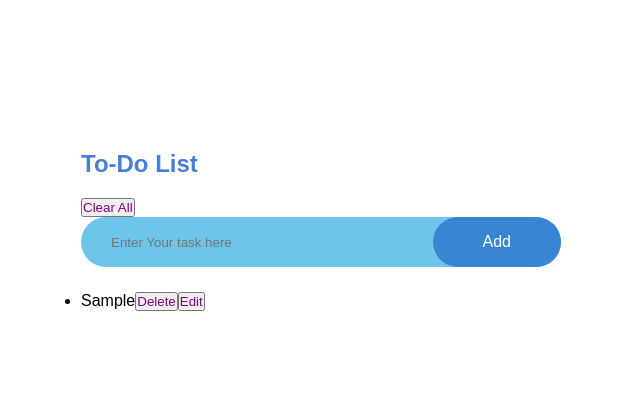
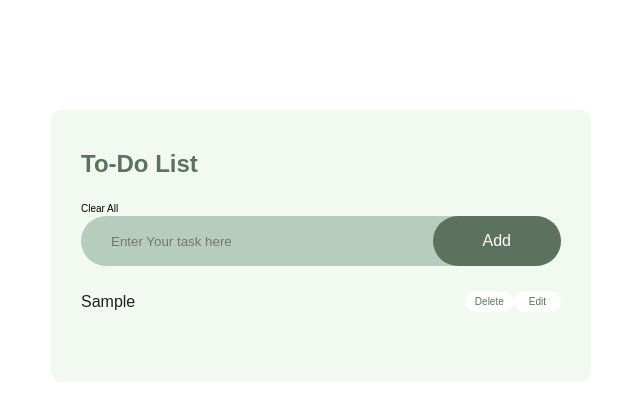
Before and after one commit to ntandomagana/To-do-list, a plain HTML site: page index.html in a window 1280 px wide. Both pictures are taken after typing "Sample" into the empty fields and a click on the button "Add". Shown: the whole page, without its empty margins (319-959 px from the left). Drawn offline with Linux system fonts and the light colour scheme.

Commit message:
Added css and fixed delete button

```diff
--- a/main.js
+++ b/main.js
@@ -1,7 +1,21 @@
 const arr = JSON.parse(localStorage.getItem("todolist")) || [];
+
+    // var input = document.getElementById("myTodolist");
+    // var divTag = document.createElement("div");
+    // var singleTask = document.createElement("li");
+    // var deleteButton = document.createElement("button");
+    // var editbutton = document.createElement("button");
+    // var divButton = document.createElement("div")
+
+    // deleteButton.className = "delete";
+    // editbutton.className = "edit";
+    // divButton.className = "buttons";
+    // divTag.className = "taskList";
 
 
 
+    // deleteButton.innerHTML = "Delete";
+    // editbutton.innerHTML = "Edit";
 
 function addTask() {
     var task = document.getElementById("input-box");
@@ -14,24 +28,32 @@ function addTask() {
 
     // Add the task to the array
     arr.push(taskValue);
-    var taskIndex = arr.length - 1;
 
     var input = document.getElementById("myTodolist");
     var divTag = document.createElement("div");
     var singleTask = document.createElement("li");
     var deleteButton = document.createElement("button");
     var editbutton = document.createElement("button");
+    var divButton = document.createElement("div")
 
     deleteButton.className = "delete";
     editbutton.className = "edit";
+    divButton.className = "buttons";
+    divTag.className = "taskList";
+
+
+
     deleteButton.innerHTML = "Delete";
     editbutton.innerHTML = "Edit";
 
 
+
+
     divTag.appendChild(singleTask);
-    divTag.appendChild(deleteButton);
-    divTag.appendChild(editbutton);
-    divTag.style.display = "flex";
+    divTag.appendChild(divButton);
+    divButton.appendChild(deleteButton);
+    divButton.appendChild(editbutton);
+
 
 
     singleTask.innerHTML = taskValue;
@@ -39,7 +61,6 @@ function addTask() {
 
     deleteButton.onclick = function () {
 
-        // Ask user for confirmation before deleting the task
         var deletequestion = prompt(`Are you sure you want to delete ${singleTask.innerHTML}? Type yes or no. `);
         if (deletequestion === "no") {
             return;
@@ -64,22 +85,31 @@ function displayExistingTasks() {
     input.innerHTML = ''; // Clear the list to avoid duplication
 
     arr.forEach((taskValue, index) => {
+
+
         var divTag = document.createElement("div");
         var singleTask = document.createElement("li");
         var deleteButton = document.createElement("button");
-        var editButton = document.createElement("button");
+        var editbutton = document.createElement("button");
+        var divButton = document.createElement("div")
 
-        // Set button styles and text
         deleteButton.className = "delete";
-        editButton.className = "edit";
+        editbutton.className = "edit";
+        divButton.className = "buttons";
+        divTag.className = "taskList";
+
+
+
         deleteButton.innerHTML = "Delete";
-        editButton.innerHTML = "Edit";
+        editbutton.innerHTML = "Edit";
 
-        // Append task and buttons to the div
+
+
         divTag.appendChild(singleTask);
-        divTag.appendChild(deleteButton);
-        divTag.appendChild(editButton);
-        divTag.style.display = "flex";
+        divTag.appendChild(divButton);
+        divButton.appendChild(deleteButton);
+        divButton.appendChild(editbutton);
+
 
         singleTask.innerHTML = taskValue;
         input.appendChild(divTag);
@@ -94,11 +124,12 @@ function displayExistingTasks() {
             deleteTask(index, divTag);
         };
 
-        editButton.onclick = function () {
+        editbutton.onclick = function () {
             editTask(index, singleTask);
         };
     });
 }
+
 
 function deleteTask(index, taskElement) {
     arr.splice(index, 1);
--- a/style.css
+++ b/style.css
@@ -5,25 +5,29 @@
     box-sizing: border-box;
   }
 
-
+  ul {
+      color: rgb(33, 32, 32);
+      list-style-type: none;
+  }
   .container {
       width: 100%;
       min-height: 100vh;
       background: linear-gradient(135deg, #153677 #4e085f);
       padding: 10px;
+
   }
 
   .to-do-app {
       width: 100%;
       max-width: 540px;
-    background: #fff;
+      background-color:#f2f9f1 ;
       margin: 100px auto 20px;
       padding: 40px 30px 70px;
       border-radius: 10px;
   }
 
   .to-do-app h2 {
-    color: #477ed6;
+      color: #5c715e;
       display: flex;
       align-items: center;
       margin-bottom: 20px;
@@ -33,7 +37,7 @@
       display: flex;
       align-items: center;
       justify-content: space-between;
-    background: rgb(110, 197, 234);
+      background: #b6cdbd;
       border-radius: 30px;
       padding-left: 20px;
       margin-bottom: 25px;
@@ -52,14 +56,42 @@ input {
       border: none;
       outline: none;
       padding: 16px 50px;
-    background: rgb(56, 134, 211);
+      background: #5c715e;
       color: white;
       font-size: 16px;
       cursor: pointer;
       border-radius: 40px;
 
   }
-Button {
-color: purple;
+  button {
+      font-size: 10px;
+      cursor: pointer;
+      border-radius: 55px;
+  }
 
+  .delete {
+      background-color: white;
+      color: #5c715e;
+      border: none;
+      padding: 5px 10px;
   }
+  .edit{
+      background-color: white;
+      color: #5c715e;
+      border: none;
+      padding: 5px 15px;
+  }
+  .taskList {
+      display: flex;
+      justify-content: space-between;
+      align-items: center;
+  }
+  .edit:hover , .delete:hover {
+      background-color: #5c715e;
+      color: white;
+  }
+
+  #clear {
+      border: none;
+      background: transparent;
+  }
```
Lines whose indentation alone changed are shown as unchanged.
